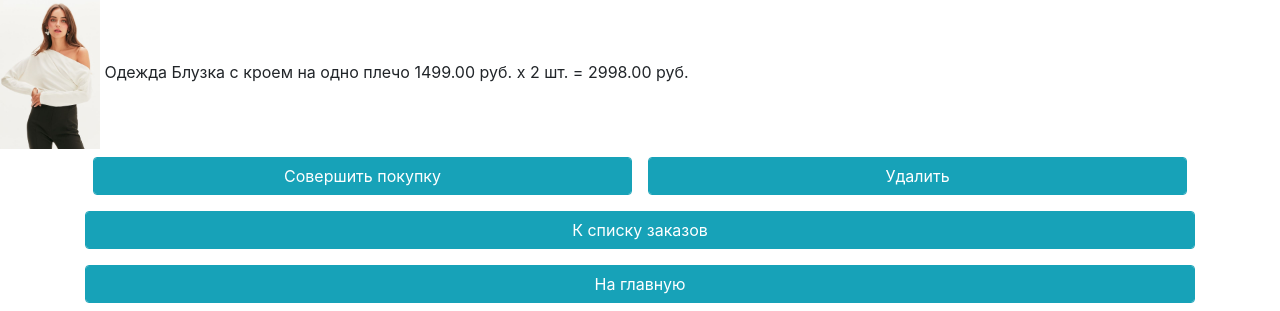
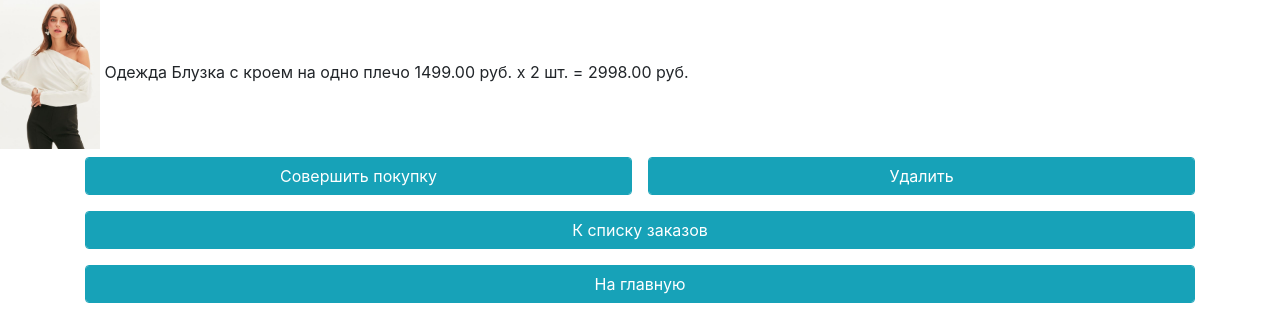
Before and after one commit to EvgenPalimov/GeekShop, a Django app: page /orders/read/7/ in a window 1280 px wide. Shown: the part 667-978 px from the top of the page. Run offline with Django 3.2, Linux system fonts and the light colour scheme; a user stored in the database is signed in; data comes from the database, SQL or seed files in the repository; some libraries are stand-ins or nearby versions.

Commit message:
the end - little )))

```diff
--- a/baskets/templates/baskets/basket.html
+++ b/baskets/templates/baskets/basket.html
@@ -35,9 +35,7 @@
                     <h4 class="float-right">{{ baskets.0.total_sum }} руб.</h4>
                 </div>
             </div>
-            <button type="submit" class="btn btn-info btn-block">
-                <a class="link-style" href="{% url 'orders:create' %}">Оформить</a>
-            </button>
+            <a class="link-style btn btn-info btn-round form-control last" href="{% url 'orders:create' %}">Оформить</a>
         {% else %}
             <h4 class="mt-3 mb-3 text-center">Корзина пуста</h4>
         {% endif %}
--- a/ordersapp/templates/ordersapp/includes/inc_order_actions.html
+++ b/ordersapp/templates/ordersapp/includes/inc_order_actions.html
@@ -1,14 +1,12 @@
 {% if object.status == 'FM' %}
     <div class="container">
         <div class="d-flex justify-content-around">
-            <button class="btn btn-info btn-round form-control mr-2 ml-2 my-2 last">
-                <a class="link-style" href="{% url 'orders:forming_complete' object.id %}">
+                <a class="link-style btn btn-info btn-round form-control mr-2  my-2 last" href="{% url 'orders:forming_complete' object.id %}">
                     Совершить покупку
                 </a>
-            </button>
-            <button class="btn btn-info btn-round form-control mr-2 ml-2 my-2 last">
-                <a class="link-style" href="{% url 'orders:delete' object.id %}">Удалить</a>
-            </button>
+                <a class="link-style btn btn-info btn-round form-control ml-2 my-2 last" href="{% url 'orders:delete' object.id %}">
+                    Удалить
+                </a>
         </div>
     </div>
 {% endif %}
```
